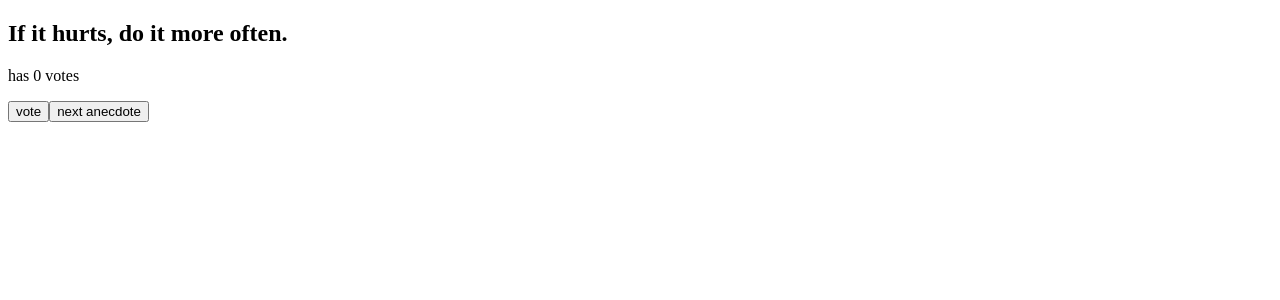
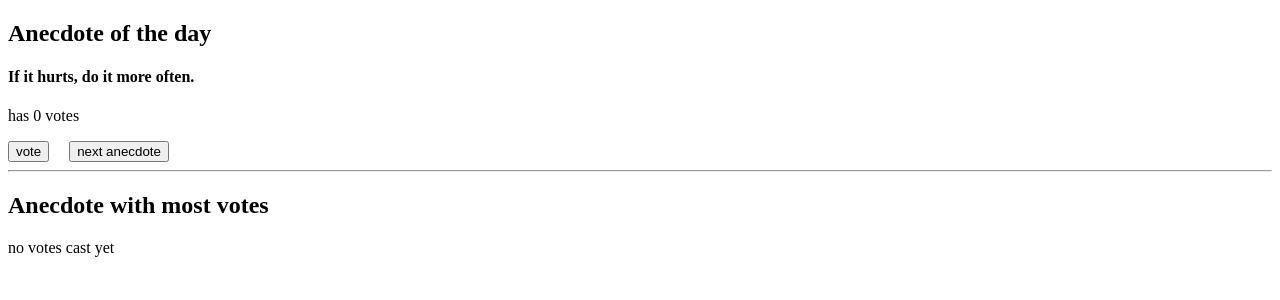
Before and after one commit to NolanRangel/fullstack-open, a React (Vite) app in the folder part1/anecdotes/: page / in a window 1280 px wide. Shown: the top 300 px of the page. Built offline with nearby package versions, Linux system fonts and the light colour scheme.

Commit message:
part1 1.14 step3 complete

```diff
--- a/part1/anecdotes/src/App.jsx
+++ b/part1/anecdotes/src/App.jsx
@@ -1,40 +1,71 @@
 import { useState } from 'react'
 
 
-const Anecdote = ({ anecdotes, selected, points }) => {
+const Anecdote = ({ anecdotes, selected, points, maxAnecdote, max, title }) => {
 
     return (
+        <>
+            { title === "Anecdote of the day" ?
                 <div>
                     <h2>
+                        {title}
+                    </h2>
+                    <h4>
                         {anecdotes[selected]}
-            </h2>
+                    </h4>
+                    { points[selected] ?
                     <p>
                         has {points[selected]} votes
                     </p>
+                    :
+                    <p>
+                        has 0 votes
+                    </p>
+                    }
                 </div>
+            :
+                <div>
+                    <h2>
+                        {title}
+                    </h2>
+                    <p>
+                        {maxAnecdote}
+                    </p>
+                    { max > -1 ?
+                        <p>
+                            has {max} votes
+                        </p>
+                    :
+                        <p>
+                            no votes cast yet
+                        </p>
+                    }
+                </div>
+            }
+        </>
+
     )
 }
 
-const Button = ({ text, randomAnecdote, handleVote }) => {
+const Button = ({ text, randomAnecdote, handleClick }) => {
 
     return (
         <>
-            { text === "next anecdote" ?
-                <button onClick={() => randomAnecdote()}>
+            <button onClick={handleClick}>
                 {text}
             </button>
-            :
-                <button onClick={() => handleVote()}>
-                    {text}
-                </button>
-            }
-
         </>
     )
 }
 
 const App = () => {
     const [selected, setSelected] = useState(0)
+
+    const [maxes, setMaxes] = useState({
+        max: -1,
+        maxAnecdote: '',
+    })
+
     const [points, setPoints] = useState({
         0: 0,
         1: 0,
@@ -45,6 +76,7 @@ const App = () => {
         6: 0,
         7: 0,
     })
+
     const anecdotes = [
         'If it hurts, do it more often.',
         'Adding manpower to a late software project makes it later!',
@@ -57,12 +89,7 @@ const App = () => {
     ]
 
 
-    const randomAnecdote = () => {
-        let anecdoteLength = anecdotes.length;
-
-        setSelected(0)
-        setSelected(Math.floor(Math.random() * anecdoteLength))
-
+    const handleVote = () => {
 
         const newPoints = {
             ...points,
@@ -70,24 +97,40 @@ const App = () => {
         }
         setPoints(newPoints);
 
+        for(const point in points) {
+            if (points[point] <= 0) {
+                continue
+            } else if (points[point] > maxes.max) {
+                const newMax = {
+                    ...maxes,
+                    max: points[point],
+                    maxAnecdote: anecdotes[point],
+                }
+                setMaxes(newMax);
+            }
+        }
+    }
 
+    const randomAnecdote = () => {
+        let anecdoteLength = anecdotes.length;
+
+        setSelected(Math.floor(Math.random() * anecdoteLength))
     };
 
-    const handleVote = () => {
-        const newPoints = {
-            ...points,
-            [selected]: points[selected] += 1
-        }
-        setPoints(newPoints);
-    }
-
-    console.log(points)
 
     return (
         <div>
-            <Anecdote anecdotes={anecdotes} selected={selected} points={points}/>
-            <Button text={"vote"} handleVote={handleVote}/>
-            <Button text={"next anecdote"} randomAnecdote={randomAnecdote}/>
+            <div>
+                <Anecdote anecdotes={anecdotes} selected={selected} points={points} title={"Anecdote of the day"}/>
+                <div style={{display: "flex", gap: "20px"}}>
+                    <Button text={"vote"} handleClick={handleVote}/>
+                    <Button text={"next anecdote"} handleClick={randomAnecdote}/>
+                </div>
+            </div>
+            <hr/>
+            <div>
+                <Anecdote anecdotes={anecdotes} points={points} maxAnecdote={maxes.maxAnecdote} max={maxes.max} title={"Anecdote with most votes"}/>
+            </div>
         </div>
     )
 }
```
Lines whose indentation alone changed are shown as unchanged.
